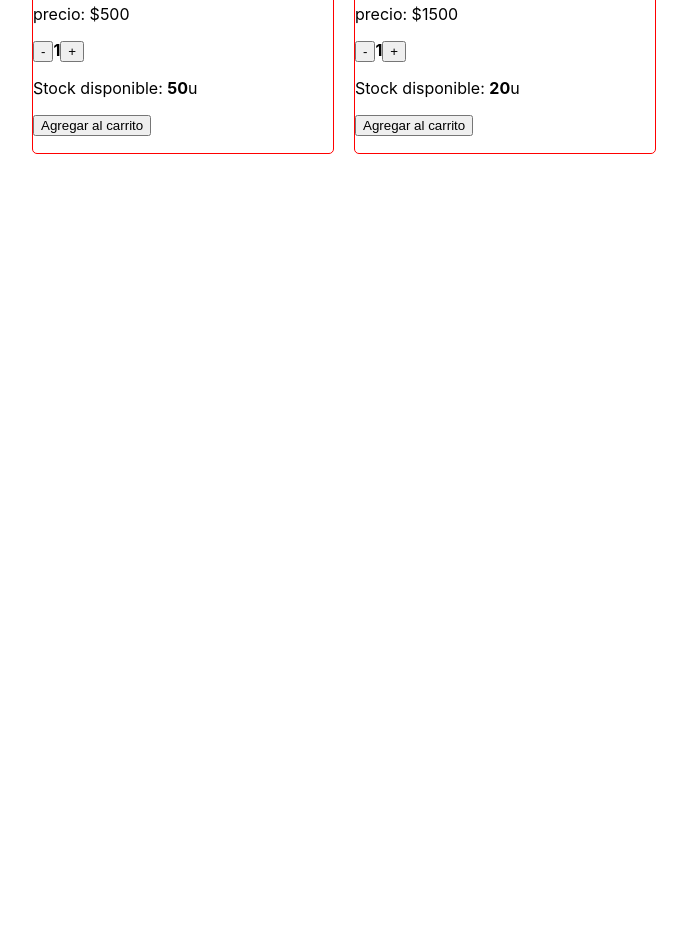
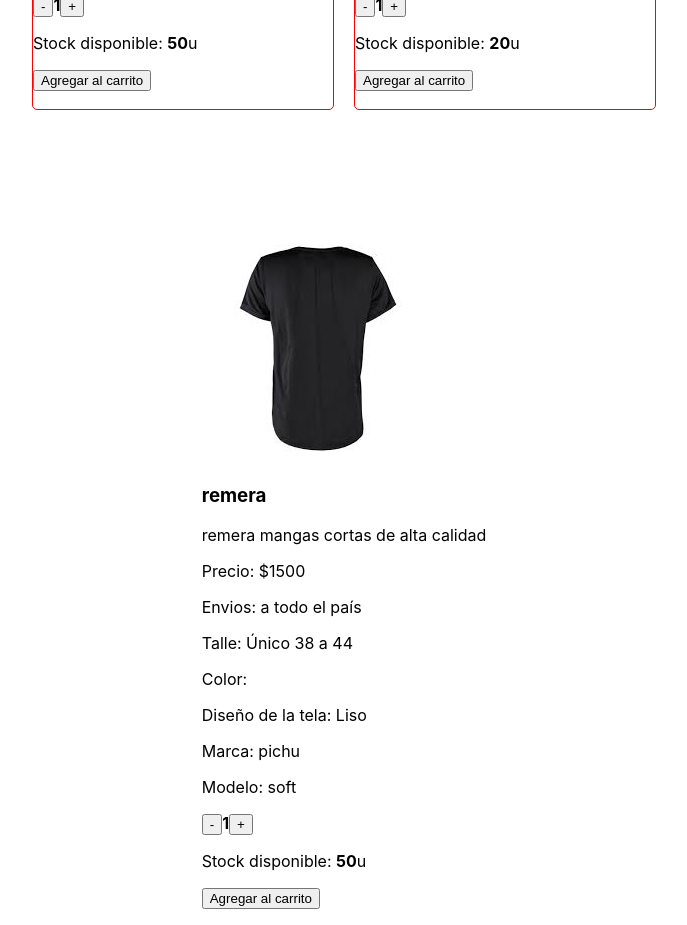
Before and after one commit to ivancostilla/proyecto-final-react, a React (Create React App) app: page / in a window 1280 px wide. Shown: the part 840-1765 px from the top of the page, without its empty margins (316-1003 px from the left). Before the commit the page ends 1020 px from the top, so only its background shows below. Built offline with nearby package versions, Linux system fonts and the light colour scheme.

Commit message:
desafio clase 7

```diff
--- a/package.json
+++ b/package.json
@@ -8,6 +8,7 @@
     "@testing-library/user-event": "^12.6.2",
     "react": "^17.0.1",
     "react-dom": "^17.0.1",
+    "react-router-dom": "^5.2.0",
     "react-scripts": "4.0.1",
     "web-vitals": "^0.2.4"
   },
--- a/src/App.js
+++ b/src/App.js
@@ -1,7 +1,10 @@
 import './App.css';
+import  {BrowserRouter, Switch, Route} from 'react-router-dom';
 import NavBar from './components/NavBar';
 // import ButtonComponent from './components/Button';
 import ItemListContainer from "./layout/ItemListContainer";
+import ItemDetailContainer from "./layout/ItemDetailContainer";
+
 //parametro es un valor que se le pasa a una funcion
 //un callback es una funcion que se ejecuta cuando algo pasó,
 //es un evento que ejecuta el componente y le evuelve el valor al padre
@@ -19,24 +22,37 @@ y contienen a muchos contenedores hijos, que son de presentacion */
 
 const App = ()=>{
     return (
-        <>
+        <BrowserRouter>
         <header>
                 <NavBar/>
         </header>
         <main>
             <section>
                 <article>
+                    <Switch>
+                        <Route exact path='/'>
+                            <ItemListContainer/>
+                        </Route>
+                        <Route exact path='/itemdetail'>
+                            <ItemDetailContainer/>
+                        </Route>
+                        {/* <Route exact path='/boton'>
                             <h1>Titulo</h1>
-{/*                        <ButtonComponent text={`Click aqui`}>
+                            <ButtonComponent text={`Click aqui`}>
                             <div>Hola</div>
-                       </ButtonComponent> */}
-                       <ItemListContainer/>
+                            </ButtonComponent>
+                        </Route> */}
+                    {/* para error 404: */}
+                        <Route path="*" children={<div>Not found</div>}>
+                            </Route>
+                    </Switch>
+                        <ItemDetailContainer/>
                 </article>
             </section>
         </main>
         <footer>
         </footer>
-        </>
+        </BrowserRouter>
     )
 }
 
--- a/src/components/Item/index.jsx
+++ b/src/components/Item/index.jsx
@@ -1,39 +1,19 @@
-import React, {useState} from 'react';
+import React from 'react';
+import {Link} from 'react-router-dom';
 import './style.css';
 import ItemCount from '../ItemCount';
 
 const Item = ({product}) => {
-//hooks:
-const [contador, setContador] = useState(1);
-
-//funcion que aumenta la cantidad:
-const onAdd = (stock)=> {
-    if (contador < stock){
-        setContador(contador + 1);
-    };
-};
-//funion que disminuye la cantidad
-const onRemove= ()=>{
-    if(contador > 1){
-        setContador(contador - 1)
-    };
-};
-//alrta que aparce al hacer click en el boton 'agregar al carrito'
-const alerta =()=>{
-    if(contador > 1){
-        alert(`agregaste ${contador} unidades del producto`);
-    } else{
-        alert(`agregaste ${contador} unidad del producto`);
-    }
-};
     return (
         <div className='card'>
+                {/* <Link to={'/itemdetail'} className='style-none'> */}
                 <img src={product.image} alt={product.description}></img>
                 <h3>{product.name}</h3>
                 <p>{product.description}</p>
                 <p>precio: ${product.price}</p>
+                {/* </Link> */}
                 {/*  paso por props la funcion onAdd, y el hook tmb lo paso como props*/}
-            <ItemCount stock={product.stock} onAdd={onAdd} onRemove={onRemove} contador={contador} alerta={alerta}/>
+                <ItemCount stock={product.stock}/>
             </div>
     );
 };
--- a/src/components/Item/style.css
+++ b/src/components/Item/style.css
@@ -17,3 +17,7 @@
     flex-wrap: wrap;
     flex-direction: row;
     }
+.style-none {
+    text-decoration: none;
+    color: #108568;
+}
--- a/src/components/ItemCount/index.jsx
+++ b/src/components/ItemCount/index.jsx
@@ -1,7 +1,30 @@
 import './style.css';
+import React,{useState} from 'react';
 
-//hay que aplicar esto luego en las cards
-const ItemCount = ({stock,onAdd,contador,onRemove,alerta}) => {
+const ItemCount = ({stock}) => {
+
+    //hooks:
+const [contador, setContador] = useState(1);
+    //funcion que aumenta la cantidad:
+const onAdd = (stock)=> {
+    if (contador < stock){
+        setContador(contador + 1);
+    };
+};
+//funion que disminuye la cantidad
+const onRemove= ()=>{
+    if(contador > 1){
+        setContador(contador - 1)
+    };
+};
+//alrta que aparce al hacer click en el boton 'agregar al carrito'
+const alerta =()=>{
+    if(contador > 1){
+        alert(`agregaste ${contador} unidades del producto`);
+    } else{
+        alert(`agregaste ${contador} unidad del producto`);
+    }
+};
     return (
         <>
         <button onClick={()=>{onRemove()}}>-</button>
--- /dev/null
+++ b/src/components/ItemDetail/index.jsx
@@ -0,0 +1,34 @@
+import React from 'react';
+import ItemCount from '../ItemCount';
+import './style.css';
+
+const ItemDetail = ({productA}) => {
+
+return (
+    <>
+         <div>
+            <ul className='itemList'>
+          {productA.map((product)=>{
+              return (
+                    <div key={product.id} className='detail'>
+                        <img src={product.image} alt={product.description}></img>
+                        <h3>{product.name}</h3>
+                        <p>{product.description}</p>
+                        <p>Precio: ${product.price}</p>
+                        <p>Envios: {product.envio}</p>
+                        <p>Talle: {product.talle}</p>
+                        <p>Color: {product.color}</p>
+                        <p>Diseño de la tela: {product.tela}</p>
+                        <p>Marca: {product.marca}</p>
+                        <p>Modelo: {product.modelo}</p>
+                        <ItemCount stock={product.stock}/>
+                    </div>
+                )
+            })}
+            </ul>
+        </div>
+    </>
+    )
+};
+
+export default ItemDetail;
--- /dev/null
+++ b/src/components/ItemDetail/style.css
@@ -0,0 +1,3 @@
+.detail{
+    margin-top: 100px;
+}
--- a/src/components/ItemList/index.jsx
+++ b/src/components/ItemList/index.jsx
@@ -14,11 +14,6 @@ const ItemList = ({products}) => {
             })}
             </ul>
         </div>
-{/*         <div>
-        <Item/>
-        <Item/>
-        <Item/>
-        </div> */}
         </>
     );
 };
--- /dev/null
+++ b/src/layout/ItemDetailContainer.jsx
@@ -0,0 +1,34 @@
+import React,{useEffect,useState} from 'react';
+import './style.css';
+import ItemDetail from '../components/ItemDetail';
+import productListDetail from '../mocks/product';
+
+const ItemDetailContainer = ()=>{
+ /* loading */
+const [loadingA, setLoadingA] = useState(false);
+const [productsA, setProductsA] = useState([]);
+
+useEffect(() => {
+        setLoadingA(true);
+        const PromesaA = new Promise((resolve,reject)=>{
+            setTimeout(()=>{
+                resolve(productListDetail);
+            },2000);
+        });
+        PromesaA.then((result)=>{
+            setProductsA(result);
+            setLoadingA(false);
+        });
+},[]);
+if(loadingA){return <h1>Cargando productos...</h1>}
+
+return (
+        <>
+            <div>
+                <ItemDetail productA={productsA}/>
+            </div>
+        </>
+)
+};
+
+export default ItemDetailContainer;
--- a/src/layout/ItemListContainer.jsx
+++ b/src/layout/ItemListContainer.jsx
@@ -22,8 +22,6 @@ return () => {}
 
 /* loading */
 const [loading, setLoading] = useState(false)
-
-
 /* useState: lo uso para guardar los productos traidos con useEffect */
 const [products, setProducts] = useState([])
 
--- /dev/null
+++ b/src/mocks/product.js
@@ -0,0 +1,5 @@
+const productListDetail = [
+    {id:11,name:"remera",image:"images/remera.jpg",description:"remera mangas cortas de alta calidad",price:1500,stock:50,envio:"a todo el país",talle:'Único 38 a 44',Color:'Negro',tela:'Liso',marca:'pichu',modelo:'soft'}
+    ];
+
+    export default productListDetail;
```
Also changed, not shown: 2 other files (tests, documents, lock files or other folders). Lines whose indentation alone changed are shown as unchanged.
